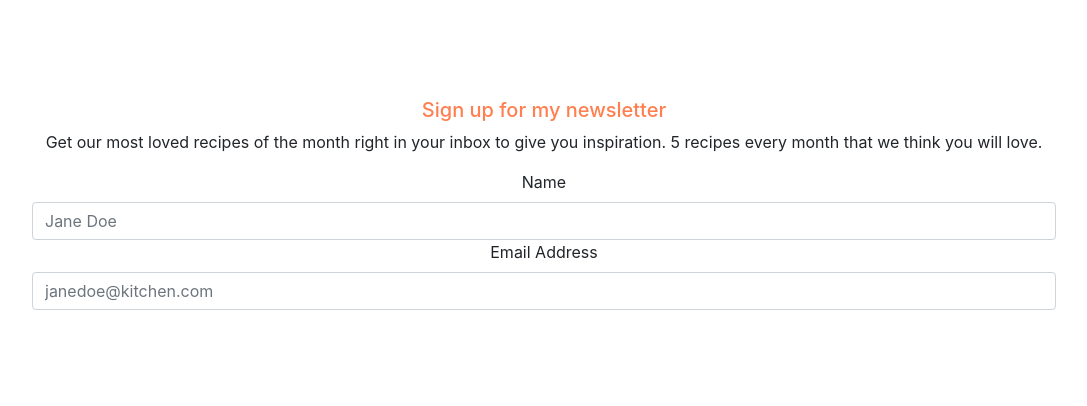
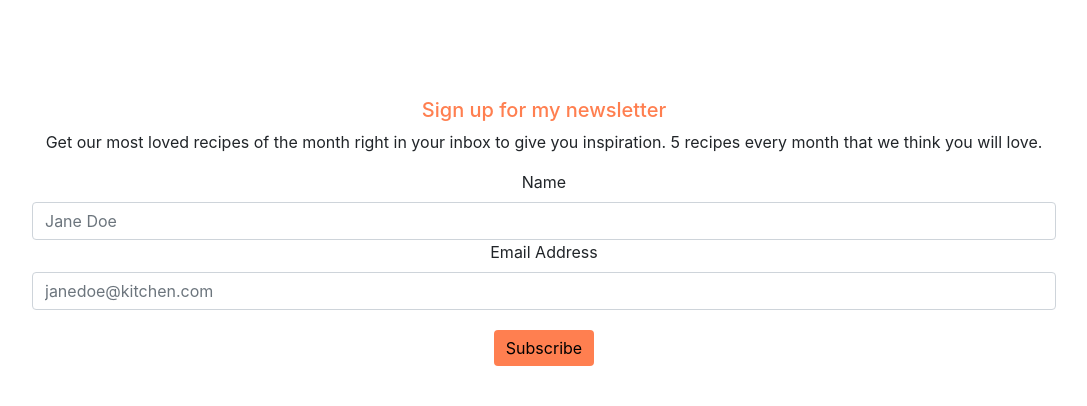
Before and after one commit to dmielniczek97/Dominika-s-Kitchen, a plain HTML site: page Index.html in a window 1280 px wide. Shown: the part 1045-1451 px from the top of the page, without its empty margins (18-1105 px from the left). Drawn offline with nearby package versions, Linux system fonts and the light colour scheme.

Commit message:
Changes to be committed: 	modified:   Index.html

```diff
--- a/Index.html
+++ b/Index.html
@@ -54,11 +54,12 @@ at home you will feel so much better within yourself. No more feeling slugish, n
 <h5 class="newsletter-title">Sign up for my newsletter</h5>
 <p>Get our most loved recipes of the month right in your inbox to give you inspiration. 5 recipes every month that we think you will love.</p>
 
-<form>
+<form class="subscribe">
 <label for="newsletter-name">Name</label>
     <input type="text" class="form-control" id="newsletter-name" placeholder="Jane Doe" required>
 <label for="newsletter-email">Email Address</label>
     <input type="email" class="form-control" id="newsletter-email" placeholder="janedoe@kitchen.com" required>
+    <button class="btn btn-primary" type="submit">Subscribe</button>
 </form>
 </div>
 <img class="waffle" src="https://cravinghomecooked.com/wp-content/uploads/2019/02/basic-waffle-recipe-1-5.jpg" alt="waffle">
```
